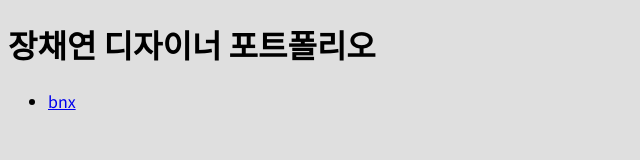
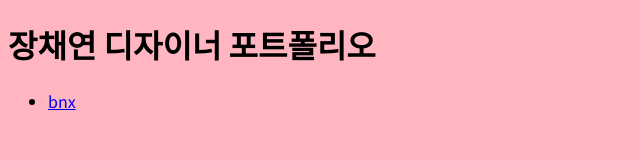
Before and after one commit to ChaeYeon3241/pf, a plain HTML site: page index.html in a window 1280 px wide. Shown: the whole page, without its empty margins (0-640 px from the left). Drawn offline with Linux system fonts and the light colour scheme.

Commit message:
변경내역-배경색변경

```diff
--- a/index.html
+++ b/index.html
@@ -12,7 +12,7 @@
     }
 
     body{
-        background-color: #dfdfdf;
+        background-color: lightpink;
     }
     </style>
 <body>
```
